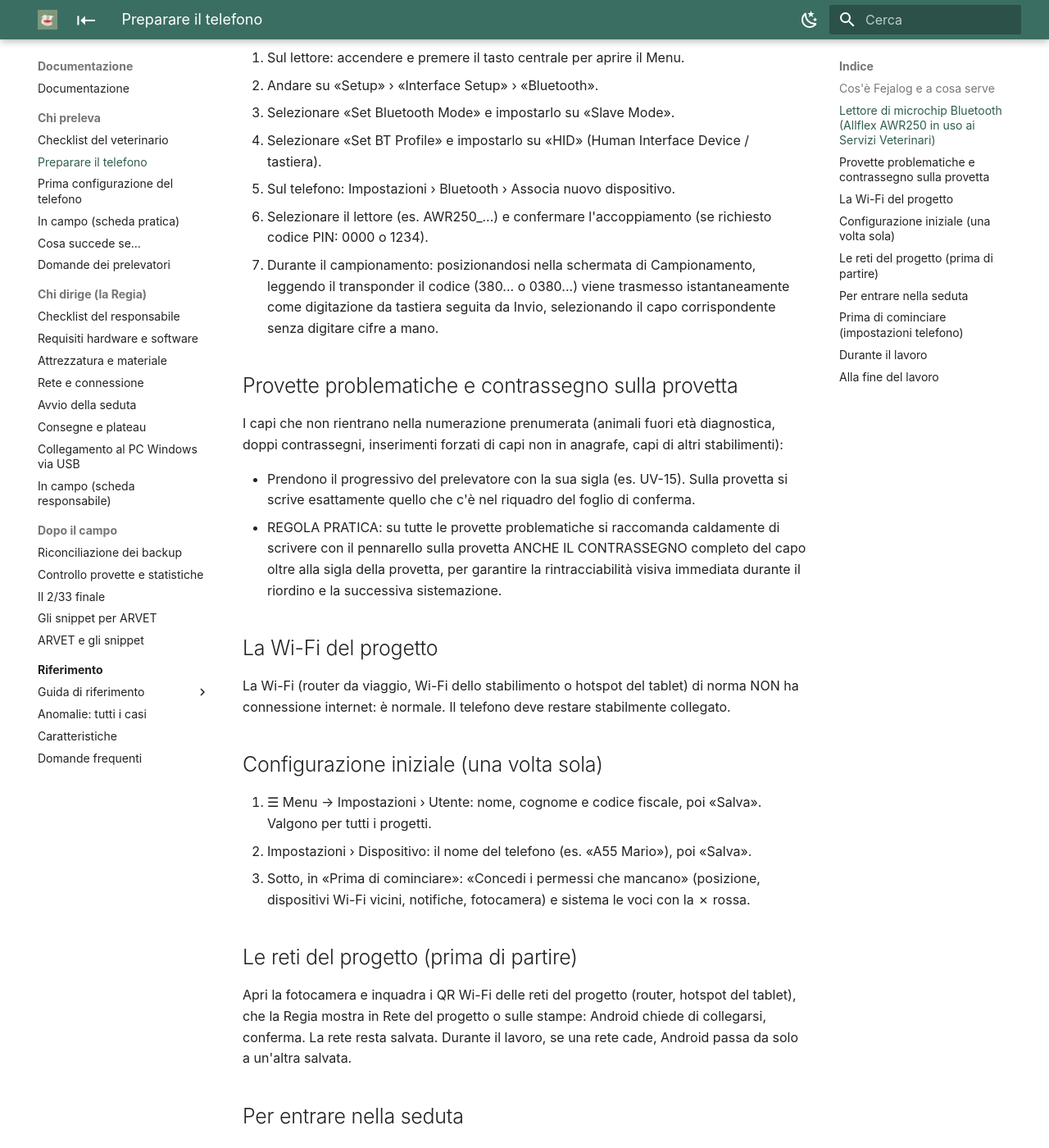
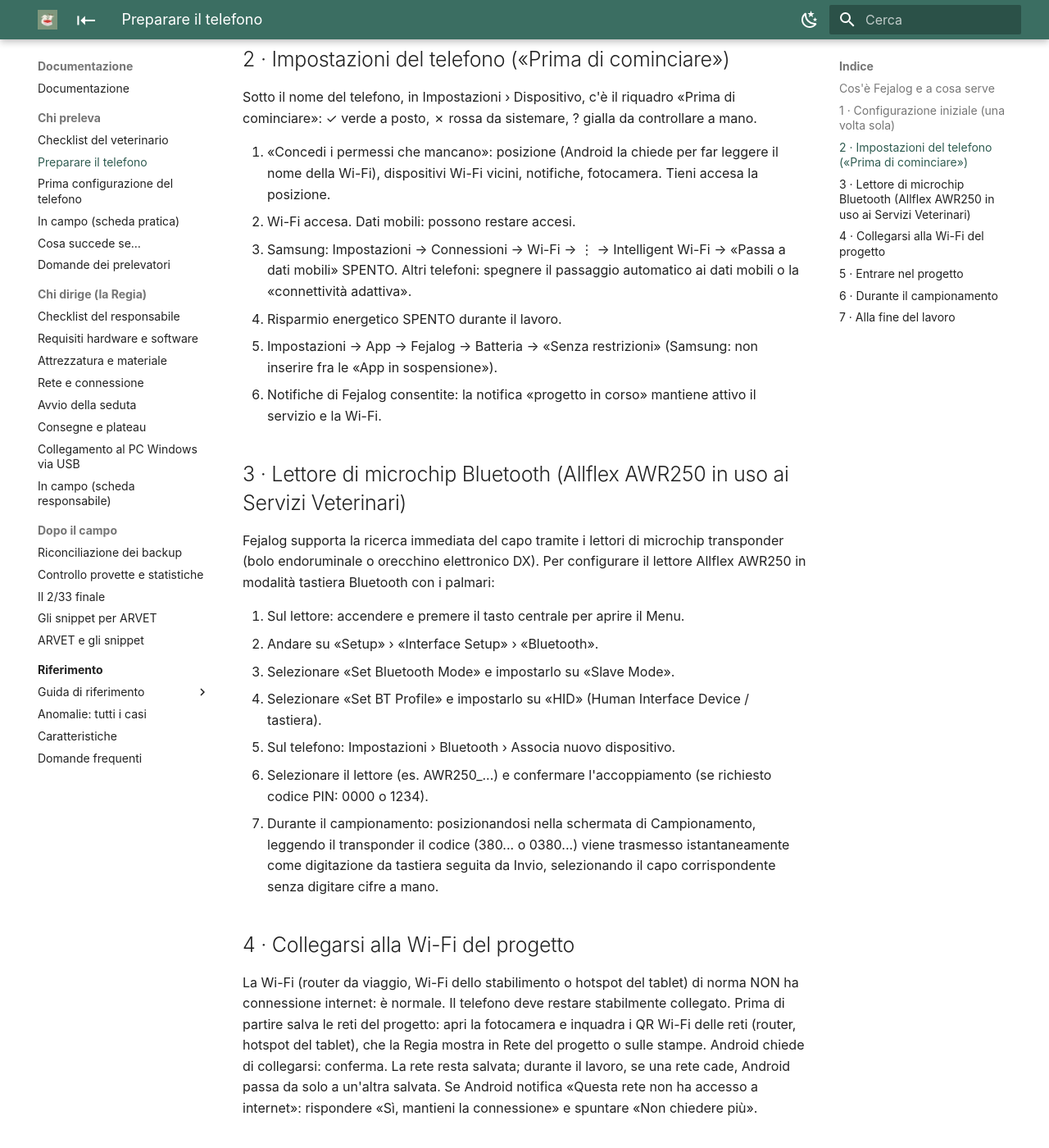
Before and after one commit to uvesco/fejalog-sito, an MkDocs documentation site: the page built from docs/veterinari.md, in a window 1280 px wide and 1400 px high, scrolled down 879 px. Shown: the whole window at 82% size. Built offline with MkDocs 1.6.1 and Material for MkDocs 9.7.7, drawn with Linux system fonts in a browser that asks for light colours; some of the changed text lies outside the part shown.

Commit message:
Sito: foglio per i veterinari nell'ordine delle operazioni (da fejalog 778dd83)

```diff
--- a/docs/checklist-veterinari.md
+++ b/docs/checklist-veterinari.md
@@ -14,8 +14,8 @@ Scheda da una pagina: scegli **Stampa** nel browser (A4 verticale).
 - ☐ Per aggiornare, apri il nuovo APK della stessa app senza disinstallarla. Se usavi Fejalog debug, aggiorna con l'APK debug; la release Fejalog ha un altro applicationId e dati separati: non aggiorna né recupera i dati della debug. Per passare alla release, salva prima un backup dalla debug e aprilo nella release.
 - ☐ In Impostazioni › Utente verifica nome, cognome e codice fiscale. In Impostazioni › Dispositivo verifica il nome del device (vedi «Il telefono pronto», Configurazione iniziale).
 - ☐ Imposta la batteria di Fejalog su «Senza restrizioni» e spegni il risparmio energetico; segui «Il telefono pronto», Prima di cominciare, per gli altri controlli.
-- ☐ Salva in Android le reti del progetto: inquadra con la fotocamera i loro QR Wi-Fi, mostrati dalla Regia in Rete del progetto o stampati dal responsabile, compreso l'hotspot del tablet (vedi «Il telefono pronto», Le reti del progetto).
-- ☐ Prova la Wi-Fi con la Regia e mantieni la connessione anche senza internet: è normale (vedi «Il telefono pronto», La Wi-Fi del progetto).
+- ☐ Salva in Android le reti del progetto: inquadra con la fotocamera i loro QR Wi-Fi, mostrati dalla Regia in Rete del progetto o stampati dal responsabile, compreso l'hotspot del tablet (vedi «Il telefono pronto», Collegarsi alla Wi-Fi del progetto).
+- ☐ Prova la Wi-Fi con la Regia e mantieni la connessione anche senza internet: è normale (vedi «Il telefono pronto», Collegarsi alla Wi-Fi del progetto).
 - ☐ Prepara il portacellulare da avambraccio.
 - ☐ Porta un power bank carico e un cavo da 1 m adatto al telefono.
 - ☐ Porta un pennarello indelebile.
--- a/docs/veterinari.md
+++ b/docs/veterinari.md
@@ -14,7 +14,23 @@ Per l'uso fuori dal Piemonte (o con altri gestionali), a fine lavori l'applicazi
 Funziona interamente su rete Wi-Fi locale senza internet: i dati sono sincronizzati in tempo reale tra tutti i dispositivi presenti.
 La salvaguardia dei dati è protetta: per il salvataggio dei backup e dei report l'app esclude tassativamente servizi di posta (Gmail), social o app di intelligenza artificiale, consentendo l'archiviazione esclusivamente nella memoria locale del dispositivo e su cloud storage autorizzati (Google Drive, Microsoft OneDrive, Dropbox, Nextcloud).
 
-## Lettore di microchip Bluetooth (Allflex AWR250 in uso ai Servizi Veterinari)
+## 1 · Configurazione iniziale (una volta sola)
+
+1. ☰ Menu → Impostazioni › Utente: nome, cognome e codice fiscale, poi «Salva». Valgono per tutti i progetti.
+2. Impostazioni › Dispositivo: il nome del telefono (es. «A55 Mario»), poi «Salva».
+
+## 2 · Impostazioni del telefono («Prima di cominciare»)
+
+Sotto il nome del telefono, in Impostazioni › Dispositivo, c'è il riquadro «Prima di cominciare»: ✓ verde a posto, ✗ rossa da sistemare, ? gialla da controllare a mano.
+
+1. «Concedi i permessi che mancano»: posizione (Android la chiede per far leggere il nome della Wi-Fi), dispositivi Wi-Fi vicini, notifiche, fotocamera. Tieni accesa la posizione.
+2. Wi-Fi accesa. Dati mobili: possono restare accesi.
+3. Samsung: Impostazioni → Connessioni → Wi-Fi → ⋮ → Intelligent Wi-Fi → «Passa a dati mobili» SPENTO. Altri telefoni: spegnere il passaggio automatico ai dati mobili o la «connettività adattiva».
+4. Risparmio energetico SPENTO durante il lavoro.
+5. Impostazioni → App → Fejalog → Batteria → «Senza restrizioni» (Samsung: non inserire fra le «App in sospensione»).
+6. Notifiche di Fejalog consentite: la notifica «progetto in corso» mantiene attivo il servizio e la Wi-Fi.
+
+## 3 · Lettore di microchip Bluetooth (Allflex AWR250 in uso ai Servizi Veterinari)
 
 Fejalog supporta la ricerca immediata del capo tramite i lettori di microchip transponder (bolo endoruminale o orecchino elettronico DX).
 Per configurare il lettore Allflex AWR250 in modalità tastiera Bluetooth con i palmari:
@@ -27,54 +43,31 @@ Per configurare il lettore Allflex AWR250 in modalità tastiera Bluetooth con i
 6. Selezionare il lettore (es. AWR250\_...) e confermare l'accoppiamento (se richiesto codice PIN: 0000 o 1234).
 7. Durante il campionamento: posizionandosi nella schermata di Campionamento, leggendo il transponder il codice (380... o 0380...) viene trasmesso istantaneamente come digitazione da tastiera seguita da Invio, selezionando il capo corrispondente senza digitare cifre a mano.
 
-## Provette problematiche e contrassegno sulla provetta
+## 4 · Collegarsi alla Wi-Fi del progetto
 
-I capi che non rientrano nella numerazione prenumerata (animali fuori età diagnostica, doppi contrassegni, inserimenti forzati di capi non in anagrafe, capi di altri stabilimenti):
+La Wi-Fi (router da viaggio, Wi-Fi dello stabilimento o hotspot del tablet) di norma NON ha connessione internet: è normale. Il telefono deve restare stabilmente collegato.
+Prima di partire salva le reti del progetto: apri la fotocamera e inquadra i QR Wi-Fi delle reti (router, hotspot del tablet), che la Regia mostra in Rete del progetto o sulle stampe. Android chiede di collegarsi: conferma. La rete resta salvata; durante il lavoro, se una rete cade, Android passa da solo a un'altra salvata.
+Se Android notifica «Questa rete non ha accesso a internet»: rispondere «Sì, mantieni la connessione» e spuntare «Non chiedere più».
 
-- Prendono il progressivo del prelevatore con la sua sigla (es. UV-15). Sulla provetta si scrive esattamente quello che c'è nel riquadro del foglio di conferma.
-- REGOLA PRATICA: su tutte le provette problematiche si raccomanda caldamente di scrivere con il pennarello sulla provetta ANCHE IL CONTRASSEGNO completo del capo oltre alla sigla della provetta, per garantire la rintracciabilità visiva immediata durante il riordino e la successiva sistemazione.
-
-## La Wi-Fi del progetto
-
-La Wi-Fi (router da viaggio, Wi-Fi dello stabilimento o hotspot del tablet) di norma NON ha connessione internet: è normale.
-Il telefono deve restare stabilmente collegato.
-
-## Configurazione iniziale (una volta sola)
-
-1. ☰ Menu → Impostazioni › Utente: nome, cognome e codice fiscale, poi «Salva». Valgono per tutti i progetti.
-2. Impostazioni › Dispositivo: il nome del telefono (es. «A55 Mario»), poi «Salva».
-3. Sotto, in «Prima di cominciare»: «Concedi i permessi che mancano» (posizione, dispositivi Wi-Fi vicini, notifiche, fotocamera) e sistema le voci con la ✗ rossa.
-
-## Le reti del progetto (prima di partire)
-
-Apri la fotocamera e inquadra i QR Wi-Fi delle reti del progetto (router, hotspot del tablet), che la Regia mostra in Rete del progetto o sulle stampe: Android chiede di collegarsi, conferma. La rete resta salvata. Durante il lavoro, se una rete cade, Android passa da solo a un'altra salvata.
-
-## Per entrare nella seduta
+## 5 · Entrare nel progetto
 
 1. ☰ Menu → Progetto → «Entra col QR» e inquadra il QR della Regia: se il telefono è già sulla sua Wi-Fi riceve subito il progetto; altrimenti tocca nel pannello la Wi-Fi indicata.
 2. Oppure, già sulla Wi-Fi della Regia: il progetto compare da solo in 📶 Rete; «Chiedi di entrare» e la Regia ti fa entrare.
 3. Dopo un riavvio o riaprendo l'app: si rientra automaticamente. Quello che hai registrato resta sul telefono e arriva alla Regia appena ti ricolleghi.
 
-## Prima di cominciare (impostazioni telefono)
+## 6 · Durante il campionamento
 
-1. Wi-Fi accesa. Dati mobili: possono restare accesi.
-2. Samsung: Impostazioni → Connessioni → Wi-Fi → ⋮ → Intelligent Wi-Fi → «Passa a dati mobili» SPENTO. Altri telefoni: spegnere il passaggio automatico ai dati mobili o la «connettività adattiva».
-3. Risparmio energetico SPENTO durante il lavoro.
-4. Impostazioni → App → Fejalog → Batteria → «Senza restrizioni» (Samsung: non inserire fra le «App in sospensione»).
-5. Notifiche di Fejalog consentite: la notifica «progetto in corso» mantiene attivo il servizio e la Wi-Fi.
-
-## Durante il lavoro
-
-- Se Android notifica «Questa rete non ha accesso a internet»: rispondere «Sì, mantieni la connessione» e spuntare «Non chiedere più».
+- Sulla provetta scrivi esattamente quello che c'è nel riquadro del foglio di conferma; con più stabilimenti anche la lettera dello stabilimento nel cerchietto (es. Ⓧ125).
+- I capi senza numero preassegnato (fuori età diagnostica, doppi contrassegni, capi non in anagrafe o di altri stabilimenti) prendono il progressivo del prelevatore con la sua sigla (es. UV-15) e il riquadro è rosso: scrivi a pennarello ANCHE IL CONTRASSEGNO completo del capo, per ritrovarlo subito nel riordino e nella sistemazione.
 - Non spegnere la Wi-Fi. Se la rete cade, Android passa da solo a un'altra rete del progetto e Fejalog ritrova la squadra.
 - Se la Regia dice di passare a un'altra Wi-Fi, il telefono vibra e mostra «La Regia passa alla Wi-Fi …»: tocca «Apri il pannello Wi-Fi» e poi la rete indicata.
 - Se compare la banda ROSSA «Wi-Fi PERSA»: tocca una rete del progetto nel pannello o «Ricollegati». I numeri pronti si possono usare, ma i doppi non sono controllati.
 - Se dopo qualche minuto la Regia non si trova, il telefono propone di inquadrare il QR della Regia (Rete › «Ricollegati col QR»).
 - È possibile usare altre app sul telefono: Fejalog resta attiva in background finché è presente la notifica in primo piano.
+- Provetta rotta o caduta: in alto a destra ✎ Ultime → «Persa», poi si ripete il prelievo.
 
-## Alla fine del lavoro
+## 7 · Alla fine del lavoro
 
 - ☰ Menu → 📶 Rete → «Esci»: il palmare verifica che la Regia abbia ricevuto tutti gli eventi; se manca qualcosa, avvicinarsi alla Regia e toccare «Riprova».
 - Se la Regia è spenta o caduta: il palmare consente di effettuare il salvataggio del backup autonomo tramite il tasto 💾 Salva per esportarlo su Google Drive o OneDrive.
 - ☰ Menu → 🚪 Esci: chiude l'app lasciando il progetto aperto; alla riapertura riprende dallo stesso punto.
-- Provetta rotta o caduta: in alto a destra ✎ Ultime → «Persa», poi si ripete il prelievo.
```
Also changed, not shown: docs/chi-preleva/primo-avvio.md (+3 -3 lines), 2 other files.
